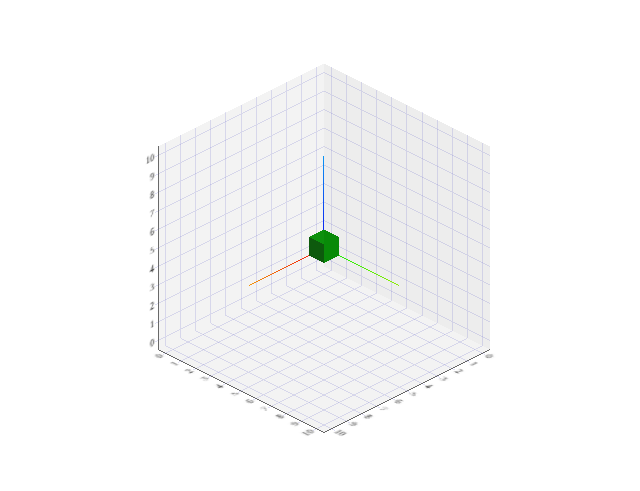
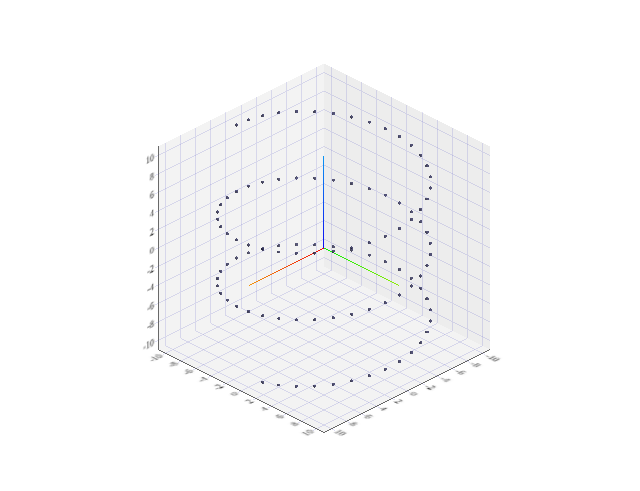
Before and after one commit to yo16/scatter_3d_js, a plain HTML site: page example/sample.html in a window 1280 px wide. Shown: the whole page, without its empty margins (4-644 px from the left). Drawn offline with Linux system fonts and the light colour scheme.

Commit message:
らせんデータを描画してみた

```diff
--- a/example/sample.html
+++ b/example/sample.html
@@ -8,14 +8,106 @@
 	<script type="text/javascript" src="../src/scatter-3d.js"></script>
 	<script type="text/javascript">
 	var data = [
-		[0,0,0],
-		[0,10,0],
-		[10,0,0],
-		[10,10,0],
-		[0,0,10],
-		[0,10,10],
-		[10,0,10],
-		[10,10,10]
+		[9.84807753012208,1.7364817766693,-9.8],
+		[9.39692620785909,3.42020143325669,-9.6],
+		[8.66025403784439,5,-9.4],
+		[7.66044443118978,6.42787609686539,-9.2],
+		[6.42787609686539,7.66044443118978,-9],
+		[5,8.66025403784439,-8.8],
+		[3.42020143325669,9.39692620785908,-8.6],
+		[1.7364817766693,9.84807753012208,-8.40000000000001],
+		[6.1257422745431E-16,10,-8.20000000000001],
+		[-1.7364817766693,9.84807753012208,-8.00000000000001],
+		[-3.42020143325669,9.39692620785909,-7.80000000000001],
+		[-5,8.66025403784439,-7.60000000000001],
+		[-6.42787609686539,7.66044443118978,-7.40000000000001],
+		[-7.66044443118978,6.4278760968654,-7.20000000000001],
+		[-8.66025403784438,5.00000000000001,-7.00000000000001],
+		[-9.39692620785908,3.4202014332567,-6.80000000000001],
+		[-9.84807753012208,1.73648177666932,-6.60000000000001],
+		[-10,1.45478247504105E-14,-6.40000000000001],
+		[-9.84807753012208,-1.73648177666929,-6.20000000000001],
+		[-9.39692620785909,-3.42020143325667,-6.00000000000001],
+		[-8.6602540378444,-4.99999999999998,-5.80000000000001],
+		[-7.6604444311898,-6.42787609686538,-5.6],
+		[-6.42787609686541,-7.66044443118977,-5.4],
+		[-5.00000000000002,-8.66025403784437,-5.2],
+		[-3.42020143325671,-9.39692620785907,-5],
+		[-1.73648177666933,-9.84807753012208,-4.8],
+		[-2.84830752733667E-14,-10,-4.6],
+		[1.73648177666927,-9.84807753012209,-4.4],
+		[3.42020143325666,-9.3969262078591,-4.2],
+		[4.99999999999997,-8.6602540378444,-4],
+		[6.42787609686536,-7.6604444311898,-3.8],
+		[7.66044443118976,-6.42787609686542,-3.6],
+		[8.66025403784437,-5.00000000000004,-3.4],
+		[9.39692620785907,-3.42020143325673,-3.2],
+		[9.84807753012207,-1.73648177666935,-3],
+		[10,-4.68592178948235E-14,-2.8],
+		[9.84807753012209,1.73648177666926,-2.6],
+		[9.3969262078591,3.42020143325664,-2.4],
+		[8.66025403784441,4.99999999999995,-2.2],
+		[7.66044443118982,6.42787609686535,-2],
+		[6.42787609686544,7.66044443118974,-1.8],
+		[5.00000000000005,8.66025403784436,-1.6],
+		[3.42020143325674,9.39692620785906,-1.4],
+		[1.73648177666937,9.84807753012207,-1.2],
+		[6.52353605162803E-14,10,-1],
+		[-1.73648177666925,9.84807753012209,-0.800000000000002],
+		[-3.42020143325663,9.3969262078591,-0.600000000000002],
+		[-4.99999999999995,8.66025403784442,-0.400000000000002],
+		[-6.42787609686534,7.66044443118982,-0.200000000000002],
+		[-7.66044443118974,6.42787609686544,-2.05391259555654E-15],
+		[-8.66025403784435,5.00000000000006,0.199999999999998],
+		[-9.39692620785906,3.42020143325675,0.399999999999998],
+		[-9.84807753012207,1.73648177666938,0.599999999999998],
+		[-10,7.47297189407359E-14,0.799999999999998],
+		[-9.84807753012209,-1.73648177666923,0.999999999999998],
+		[-9.39692620785911,-3.42020143325661,1.2],
+		[-8.66025403784443,-4.99999999999993,1.4],
+		[-7.66044443118983,-6.42787609686533,1.6],
+		[-6.42787609686546,-7.66044443118973,1.8],
+		[-5.00000000000008,-8.66025403784434,2],
+		[-3.42020143325677,-9.39692620785905,2.2],
+		[-1.73648177666939,-9.84807753012207,2.4],
+		[-9.31058615621927E-14,-10,2.6],
+		[1.73648177666921,-9.8480775301221,2.8],
+		[3.4202014332566,-9.39692620785912,3],
+		[4.99999999999991,-8.66025403784444,3.2],
+		[6.42787609686532,-7.66044443118985,3.4],
+		[7.66044443118971,-6.42787609686547,3.6],
+		[8.66025403784433,-5.00000000000009,3.8],
+		[9.39692620785905,-3.42020143325679,4],
+		[9.84807753012206,-1.73648177666941,4.2],
+		[10,-1.1148200418365E-13,4.4],
+		[9.8480775301221,1.73648177666919,4.6],
+		[9.39692620785912,3.42020143325658,4.8],
+		[8.66025403784444,4.9999999999999,5],
+		[7.66044443118986,6.4278760968653,5.2],
+		[6.42787609686549,7.6604444311897,5.4],
+		[5.00000000000011,8.66025403784433,5.6],
+		[3.42020143325681,9.39692620785904,5.8],
+		[1.73648177666943,9.84807753012206,6],
+		[1.29858146805106E-13,10,6.2],
+		[-1.73648177666917,9.8480775301221,6.4],
+		[-3.42020143325656,9.39692620785913,6.6],
+		[-4.99999999999988,8.66025403784445,6.8],
+		[-6.42787609686529,7.66044443118987,7],
+		[-7.66044443118969,6.4278760968655,7.2],
+		[-8.66025403784431,5.00000000000012,7.4],
+		[-9.39692620785903,3.42020143325682,7.6],
+		[-9.84807753012205,1.73648177666945,7.8],
+		[-10,1.48234289426563E-13,8],
+		[-9.84807753012211,-1.73648177666916,8.2],
+		[-9.39692620785914,-3.42020143325654,8.4],
+		[-8.66025403784446,-4.99999999999987,8.6],
+		[-7.66044443118988,-6.42787609686527,8.8],
+		[-6.42787609686551,-7.66044443118968,9],
+		[-5.00000000000014,-8.66025403784431,9.2],
+		[-3.42020143325684,-9.39692620785903,9.4],
+		[-1.73648177666947,-9.84807753012205,9.6],
+		[-1.6661043204802E-13,-10,9.8],
+		[1.73648177666914,-9.84807753012211,9.99999999999999],
 	];
 
 	document.addEventListener("DOMContentLoaded", function(event){
--- a/src/scatter-3d.js
+++ b/src/scatter-3d.js
@@ -107,7 +107,7 @@ function scatter_3d(canvas_id, data){
 
 
     // グラフの座標値をthree.js内の座標値へ変換
-    const val_to_pos = (v, graph_min, graph_max) => {
+    const val_to_pos = (v, graph_min=data_summary['min'], graph_max=data_summary['max']) => {
         return (box_size/(graph_max-graph_min))*(v-graph_min) - box_size/2;
     }
 
@@ -149,7 +149,7 @@ function scatter_3d(canvas_id, data){
             } );
             const line_over_len = 2;
             for(let i=data_summary['min']; i<=data_summary['max']; i+=data_summary['axis_notch']){
-                const vtp_i = val_to_pos(i, data_summary['min'], data_summary['max']);
+                const vtp_i = val_to_pos(i);
                 // xy->yz
                 const p1 = [
                     new THREE.Vector3( box_size_p_h+line_over_len, vtp_i, -box_size_p_h),
@@ -199,6 +199,10 @@ function scatter_3d(canvas_id, data){
 
         // 軸の数字
         {
+            // plateのサイズ
+            const axis_plate_width = box_size_p;
+            const axis_plate_heiht = box_size_p;
+
             // 文字用のcanvasを作る
             // 参考
             // https://astatsuya.medium.com/three-js%E3%81%A7%E5%B8%B8%E3%81%AB%E6%AD%A3%E9%9D%A2%E3%82%92%E5%90%91%E3%81%8F%E9%95%B7%E6%96%B9%E5%BD%A2%E3%81%AE%E6%96%87%E5%AD%97%E3%83%A9%E3%83%99%E3%83%AB%E3%82%92%E6%8F%8F%E7%94%BB%E3%81%99%E3%82%8B-fa606ed6752
@@ -258,10 +262,8 @@ function scatter_3d(canvas_id, data){
             // 数値軸の文字
             let axis_texts = [];
             for(let i=data_summary['min']; i<=data_summary['max']; i+=data_summary['axis_notch']){
-                axis_texts.push({text:i, pos:val_to_pos(i, data_summary['min'], data_summary['max'])});
+                axis_texts.push({text:i, pos:val_to_pos(i)});
             }
-            // plateのサイズ
-            const axis_plate_width = box_size_p/4, axis_plate_heiht = box_size_p;
             // canvasを作成
             const canvas_size_rate = 5;     // 大きめに作らないと字がぼやける
             const cvs_axis_left = create_canvas_for_texture(
@@ -322,6 +324,7 @@ function scatter_3d(canvas_id, data){
 
     // 要素を追加
     function add_elements(data){
+        /*
         // box for debug
         let geo1 = new THREE.BoxGeometry(box_size/10, box_size/10, box_size/10);  // x-width, y-width, z-width
         let material_basic = new THREE.MeshLambertMaterial( { color: 0x00aa00 } );
@@ -329,8 +332,25 @@ function scatter_3d(canvas_id, data){
         box.position.set(box_size/20, box_size/20, box_size/20);
         scene.add( box );
         elms.push( box );
+        */
 
-
+        const dot_mat = new THREE.MeshLambertMaterial( {
+            color: 0x333366,
+            transparent: true,      // 透過
+            opacity: 0.8,
+            depthTest: false        // 陰面処理
+        } );
+        const dot_size = box_size/100;
+        for(let i=0; i<data.length; i++){
+            const dot_geo = new THREE.BoxGeometry(dot_size, dot_size, dot_size);
+            const dot_cube = new THREE.Mesh(dot_geo, dot_mat);
+            dot_cube.position.set(
+                val_to_pos(data[i][0]),
+                val_to_pos(data[i][1]),
+                val_to_pos(data[i][2])
+            );
+            scene.add(dot_cube);
+        }
     }
 
 
```
